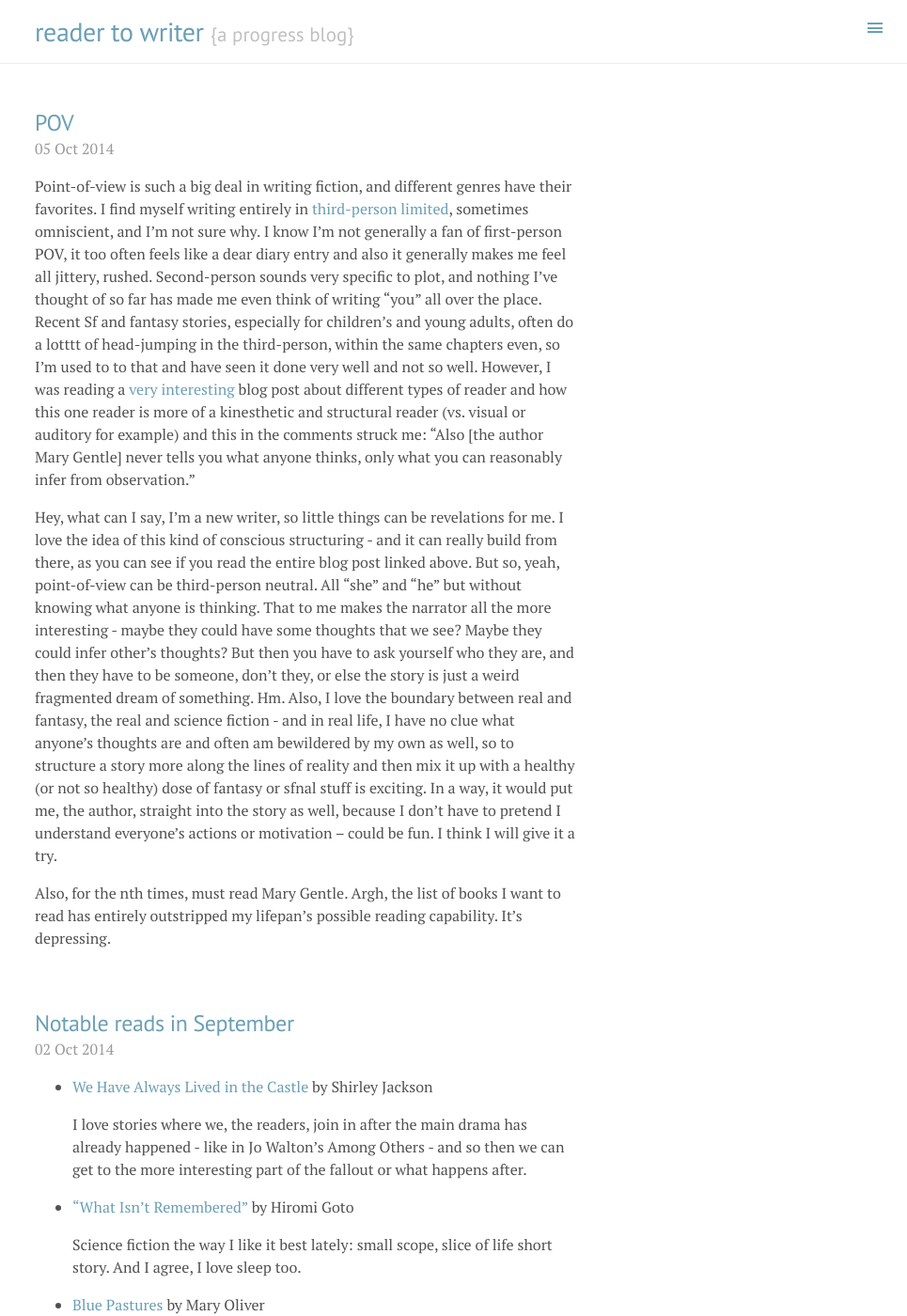
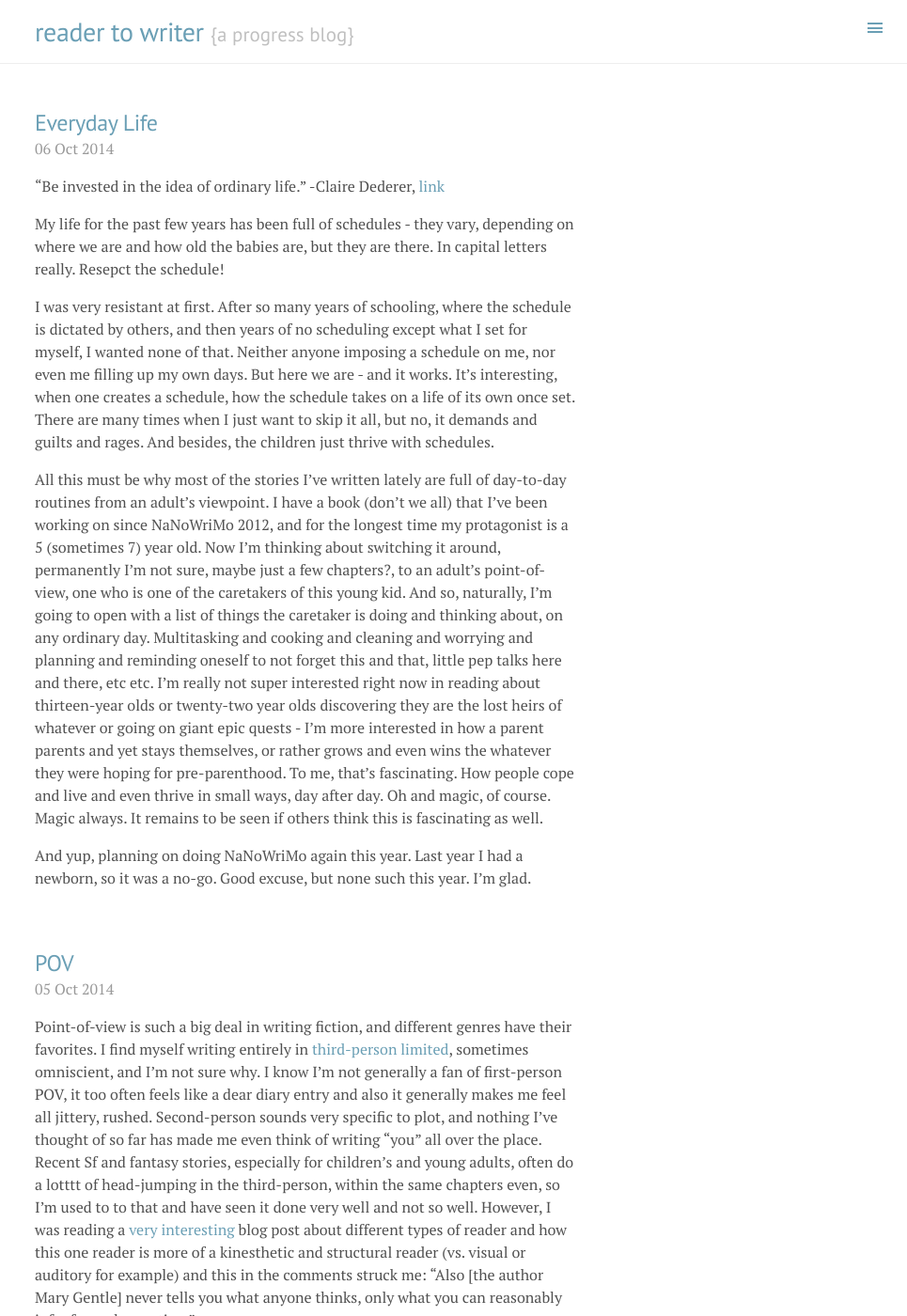
Before and after one commit to readertowriter/readertowriter.github.io, a Jekyll site: the page built from index.html, in a window 1280 px wide and 1400 px high. Shown: the whole window at 94% size, without its empty margins (315-1280 px from the left). Built offline with Jekyll 4.4.1, drawn with Linux system fonts in a browser that asks for light colours; Markdown is read by kramdown in place of the engine named in the settings; the list of posts is cut into pages by our own code; some of the changed text lies outside the part shown.

Commit message:
new post

```diff
--- a/_includes/calendar.html
+++ b/_includes/calendar.html
@@ -21,7 +21,7 @@
   <tr>
     <td class="active">5</td>
     <td class="active">6</td>
-    <td>7</td>
+    <td class="active">7</td>
     <td>8</td>
     <td>9</td>
     <td>10</td>
--- /dev/null
+++ b/_posts/2014-10-06-Everyday-life.md
@@ -0,0 +1,14 @@
+---
+layout: post
+title: Everyday Life
+---
+
+"Be invested in the idea of ordinary life." -Claire Dederer, [link](http://www.chasingray.com/archives/2014/07/be_invested_in_the_idea_of_ord.html)
+
+My life for the past few years has been full of schedules - they vary, depending on where we are and how old the babies are, but they are there. In capital letters really. Resepct the schedule!
+
+I was very resistant at first. After so many years of schooling, where the schedule is dictated by others, and then years of no scheduling except what I set for myself, I wanted none of that. Neither anyone imposing a schedule on me, nor even me filling up my own days. But here we are - and it works. It's interesting, when one creates a schedule, how the schedule takes on a life of its own once set. There are many times when I just want to skip it all, but no, it demands and guilts and rages. And besides, the children just thrive with schedules.
+
+All this must be why most of the stories I've written lately are full of day-to-day routines from an adult's viewpoint. I have a book (don't we all) that I've been working on since NaNoWriMo 2012, and for the longest time my protagonist is a 5 (sometimes 7) year old. Now I'm thinking about switching it around, permanently I'm not sure, maybe just a few chapters?, to an adult's point-of-view, one who is one of the caretakers of this young kid. And so, naturally, I'm going to open with a list of things the caretaker is doing and thinking about, on any ordinary day. Multitasking and cooking and cleaning and worrying and planning and reminding oneself to not forget this and that, little pep talks here and there, etc etc. I'm really not super interested right now in reading about thirteen-year olds or twenty-two year olds discovering they are the lost heirs of whatever or going on giant epic quests - I'm more interested in how a parent parents and yet stays themselves, or rather grows and even wins the whatever they were hoping for pre-parenthood. To me, that's fascinating. How people cope and live and even thrive in small ways, day after day. Oh and magic, of course. Magic always. It remains to be seen if others think this is fascinating as well.
+
+And yup, planning on doing NaNoWriMo again this year. Last year I had a newborn, so it was a no-go. Good excuse, but none such this year. I'm glad.
```
Also changed, not shown: _drafts/Notable-reads-in-October.md (+4 -0 lines), _drafts/Notable-reads-in-September.md (deleted, +0 -20 lines).
